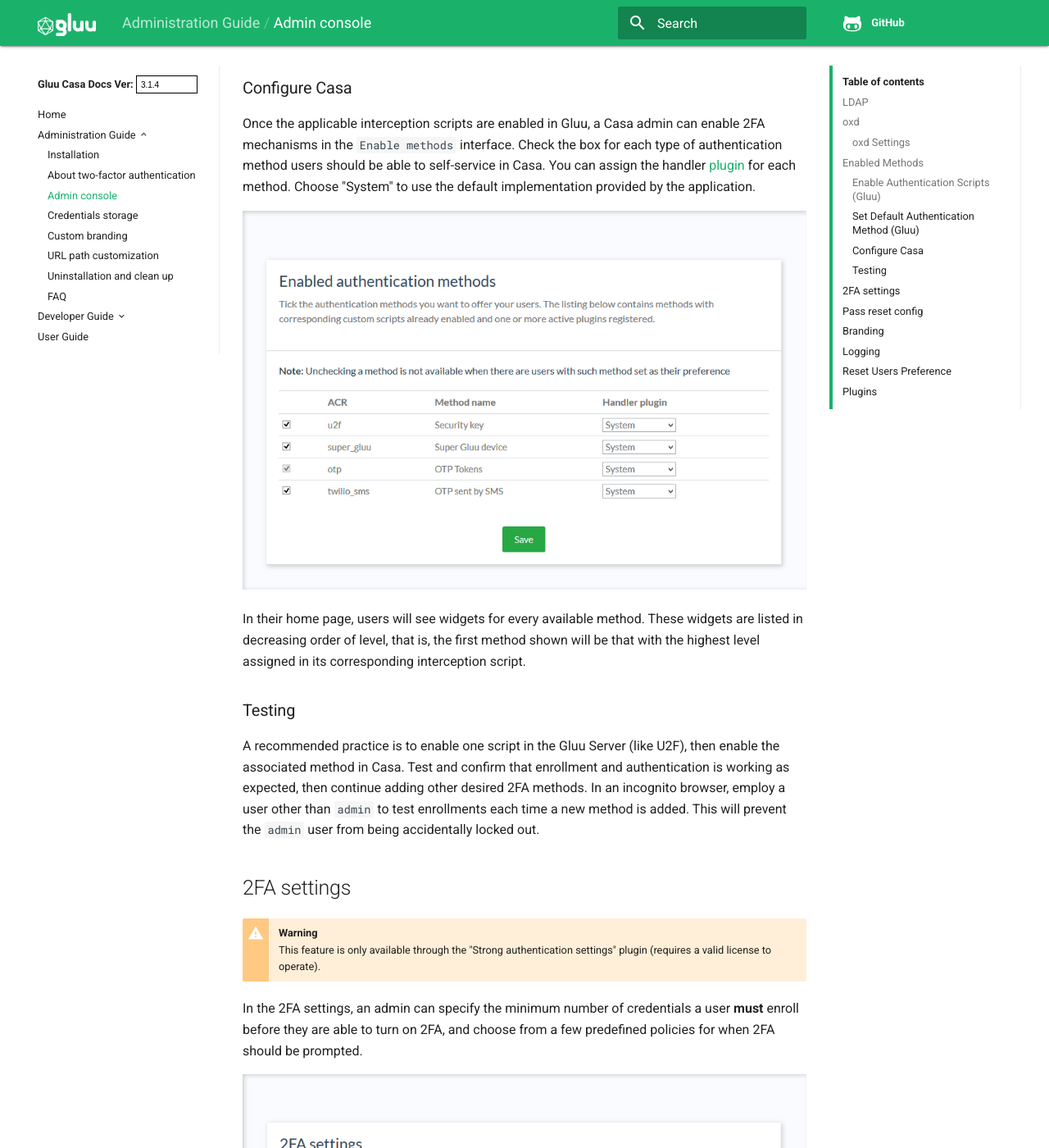
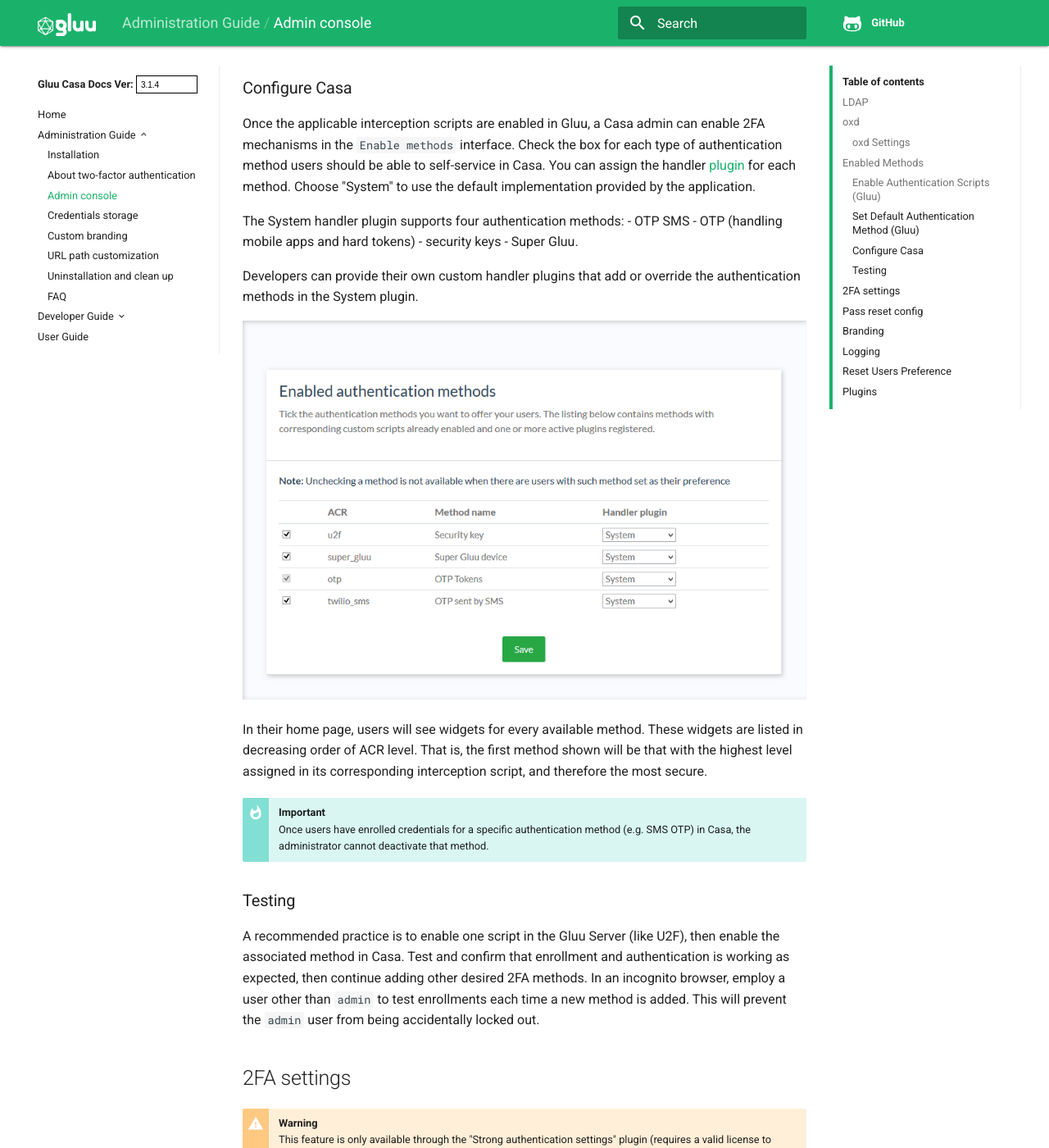
Before and after one commit to shmorri/docs-casa-prod, an MkDocs documentation site: the page built from docs/source/administration/admin-console.md, in a window 1280 px wide and 1400 px high, scrolled down 3965 px. Shown: the whole window at 82% size. Built offline with MkDocs 1.6.1, drawn with Linux system fonts in a browser that asks for light colours; old or Windows-style settings are respelled for this version of MkDocs.

Commit message:
Update admin-console.md
Added clarification for issues #5  and #3

```diff
--- a/docs/source/administration/admin-console.md
+++ b/docs/source/administration/admin-console.md
@@ -60,9 +60,20 @@ To make each person's 2FA preference in Casa, the default authentication mechani
 
 Once the applicable interception scripts are enabled in Gluu, a Casa admin can enable 2FA mechanisms in the `Enable methods` interface. Check the box for each type of authentication method users should be able to self-service in Casa. You can assign the handler [plugin](#plugins) for each method. Choose "System" to use the default implementation provided by the application.
 
+The System handler plugin supports four authentication methods:
+- OTP SMS
+- OTP (handling mobile apps and hard tokens)
+- security keys
+- Super Gluu.
+
+Developers can provide their own custom handler plugins that add or override the authentication methods in the System plugin.
+
 ![enabled-2fa-methods](../img/admin-console/enabled-2FA-methods.png)
 
-In their home page, users will see widgets for every available method. These widgets are listed in decreasing order of level, that is, the first method shown will be that with the highest level assigned in its corresponding interception script.
+In their home page, users will see widgets for every available method. These widgets are listed in decreasing order of ACR level. That is, the first method shown will be that with the highest level assigned in its corresponding interception script, and therefore the most secure.
+
+!!! Important
+    Once users have enrolled credentials for a specific authentication method (e.g. SMS OTP) in Casa, the administrator cannot deactivate that method.
 
 ### Testing
 
```
